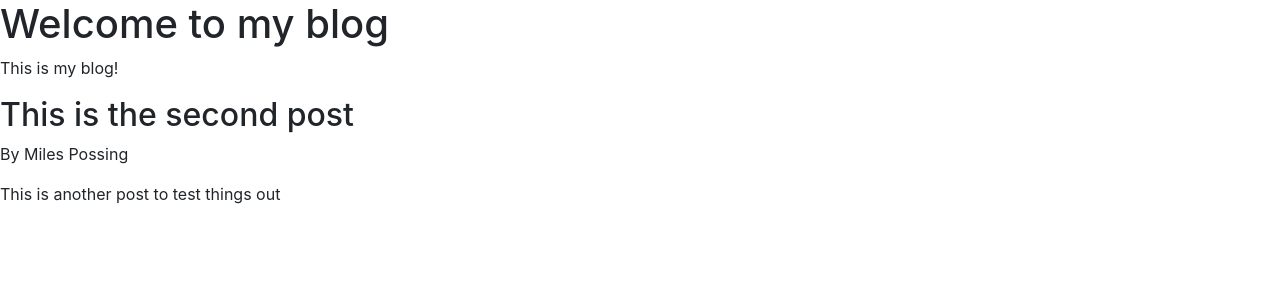
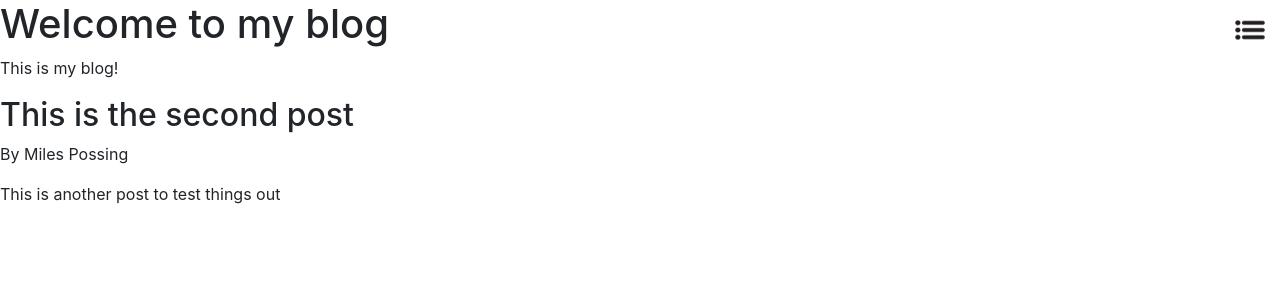
Before and after one commit to milespossing/Personal-Blog, a Django app: page / in a window 1280 px wide. Shown: the top 300 px of the page. Run offline with Django 3.2, Linux system fonts and the light colour scheme; data comes from the database, SQL or seed files in the repository; some libraries are stand-ins or nearby versions.

Commit message:
Making nice sidenav as part of the blog

```diff
--- /dev/null
+++ b/blog/static/sidenav.js
@@ -0,0 +1,9 @@
+/* Set the width of the side navigation to 250px */
+function openNav() {
+  document.getElementById("mySidenav").style.width = "250px";
+}
+
+/* Set the width of the side navigation to 0 */
+function closeNav() {
+  document.getElementById("mySidenav").style.width = "0";
+}
--- a/blog/static/style.css
+++ b/blog/static/style.css
@@ -26,11 +26,26 @@
   color: #f1f1f1;
 }
 
+.sidenav-btn {
+  position: absolute;
+  top: 5px;
+  right: 5px;
+}
+
+.icon {
+  width: 50px;
+  height: 50px;
+}
+
+.icn-light {
+  filter: invert();
+}
+
 /* Position and style the close button (top right corner) */
 .sidenav .closebtn {
   position: absolute;
   top: 0;
-  right: 25px;
+  left: 25px;
   font-size: 36px;
   margin-left: 50px;
 }
--- a/templates/blog/Home.html
+++ b/templates/blog/Home.html
@@ -19,8 +19,11 @@
             </p>
         </div>
     </div>
-    <div class="sidenav">
+    <div id="mySidenav" class="sidenav">
+        <img class="sidenav-btn icon icn-light" src="{% static 'Icons/cross.png' %}" alt="Side bar" onclick="closeNav()"/>
         <a href="Home.html">Home</a>
     </div>
+    <img class="sidenav-btn icon" onclick="openNav()" src="{% static 'Icons/Menu_icon.png' %}" alt="Side bar"/>
+    <script src="{% static 'sidenav.js' %}"></script>
 </body>
 </html>
```
Also changed, not shown: blog/static/Icons/Menu_icon.png (added), blog/static/Icons/cross.png (added).
